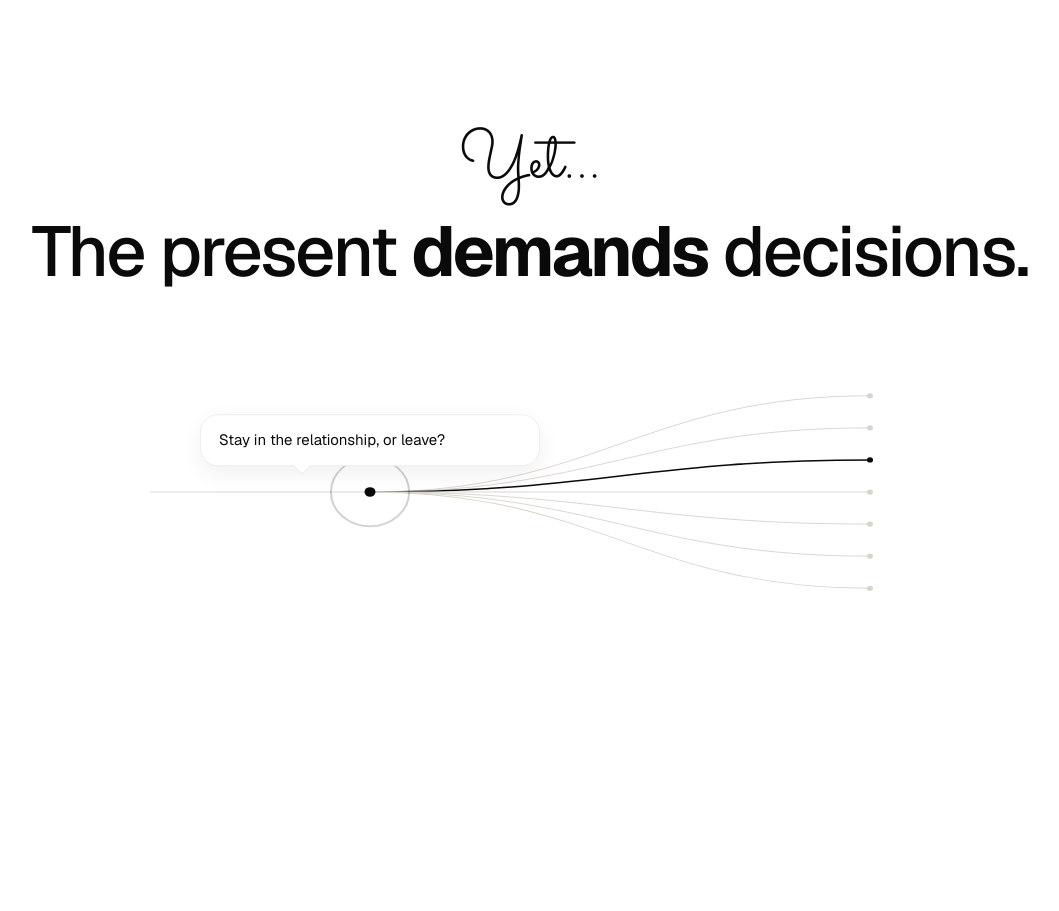
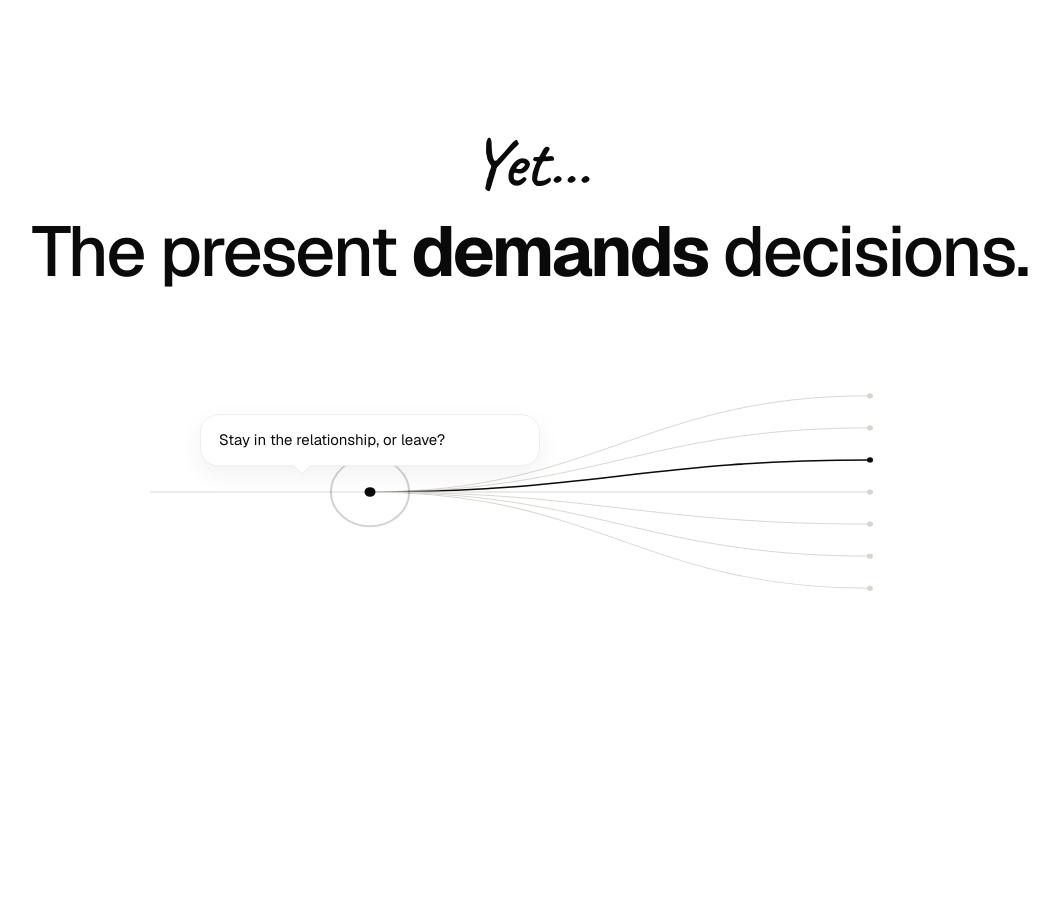
Before and after one commit to juliustgeiger-lab/Personal-Webseite, a Next.js app: page / in a window 1280 px wide. Shown: the part 820-1731 px from the top of the page, without its empty margins (110-1169 px from the left). Built offline with nearby package versions, Linux system fonts and the light colour scheme.

Commit message:
Yet... bridge: switch from Sacramento cursive to Caveat (casual notebook hand, weight 600) — gender-neutral style break from Geist without script flourish; Sacramento stays for unwritten

```diff
--- a/src/app/globals.css
+++ b/src/app/globals.css
@@ -594,12 +594,12 @@ section.present {
 }
 
 /* Bridge from the hero — same size as the rest of the headline, but in
-   the Sacramento cursive so it reads as a hand-written aside before the
-   typographic statement that follows. */
+   Caveat (casual notebook hand) so it reads as a quick written aside,
+   without Sacramento's cursive flourish. */
 .present-headline__lead {
   display: block;
-  font-family: var(--font-sacramento), cursive;
-  font-weight: 400;
+  font-family: var(--font-caveat), cursive;
+  font-weight: 600;
   font-style: normal;
   letter-spacing: 0;
   color: var(--ink);
--- a/src/app/layout.tsx
+++ b/src/app/layout.tsx
@@ -1,5 +1,5 @@
 import type { Metadata } from "next";
-import { Geist, JetBrains_Mono, Sacramento } from "next/font/google";
+import { Geist, JetBrains_Mono, Sacramento, Caveat } from "next/font/google";
 import Link from "next/link";
 import "./globals.css";
 
@@ -19,6 +19,12 @@ const sacramento = Sacramento({
   weight: "400",
 });
 
+const caveat = Caveat({
+  variable: "--font-caveat",
+  subsets: ["latin"],
+  weight: ["500", "600"],
+});
+
 export const metadata: Metadata = {
   title: "Julius — Decision making, non-ergodic systems & bimodal strategies",
   description:
@@ -33,7 +39,7 @@ export default function RootLayout({
   return (
     <html
       lang="en"
-      className={`${geistSans.variable} ${jetbrainsMono.variable} ${sacramento.variable} h-full antialiased`}
+      className={`${geistSans.variable} ${jetbrainsMono.variable} ${sacramento.variable} ${caveat.variable} h-full antialiased`}
     >
       <body className="min-h-full flex flex-col">
         <nav className="top">
```
